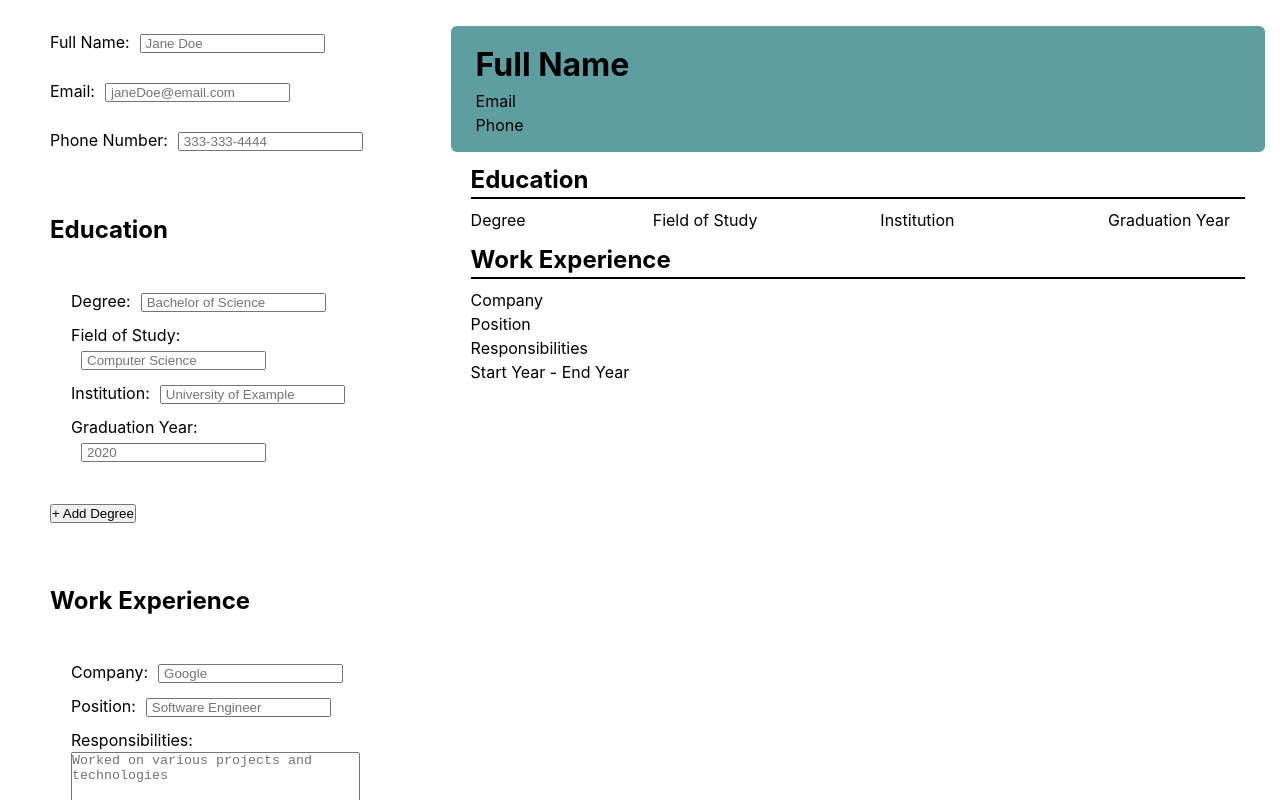
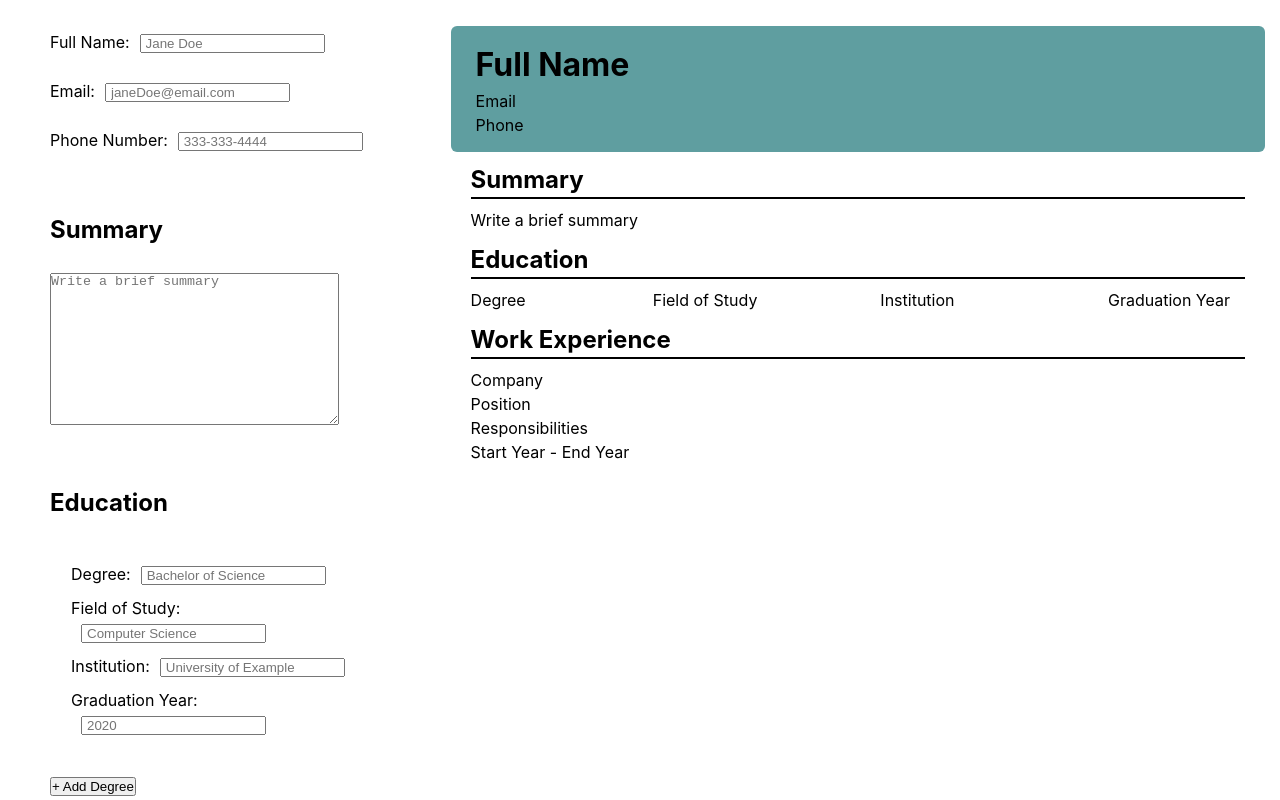
Before and after one commit to ha-x-3/odin-cv-application, a React (Vite) app: page / in a window 1280 px wide. Shown: the top 800 px of the page. Built offline with nearby package versions, Linux system fonts and the light colour scheme.

Commit message:
Added Summary section component

```diff
--- a/src/App.jsx
+++ b/src/App.jsx
@@ -2,6 +2,7 @@ import React, { useState } from 'react';
 import './App.css';
 import EducationInfo from './components/educationInfo.jsx';
 import GeneralInfo from './components/generalInfo.jsx';
+import Summary from './components/summary.jsx';
 import WorkInfo from './components/workInfo.jsx';
 import PdfExporter from './components/pdfExporter.jsx';
 
@@ -11,6 +12,7 @@ function App() {
 		email: '',
 		phoneNumber: '',
 	});
+	const [summary, setSummary] = useState('');
 	const [educationInfo, setEducationInfo] = useState([
 		{
 			degree: '',
@@ -37,6 +39,10 @@ function App() {
 					generalInfo={generalInfo}
 					setGeneralInfo={setGeneralInfo}
 				/>
+				<Summary
+                    summary={summary}
+                    setSummary={setSummary}
+                />
 				<EducationInfo
 					educationInfo={educationInfo}
 					setEducationInfo={setEducationInfo}
--- a/src/components/Preview.jsx
+++ b/src/components/Preview.jsx
@@ -1,7 +1,7 @@
 import React, { forwardRef } from 'react';
 import '../styles/previewStyles.css';
 
-const Preview = forwardRef(({ generalInfo, educationInfo, workInfo }, ref) => {
+const Preview = forwardRef(({ generalInfo, summary, educationInfo, workInfo }, ref) => {
 	return (
 		<div
 			className='preview'
@@ -12,6 +12,9 @@ const Preview = forwardRef(({ generalInfo, educationInfo, workInfo }, ref) => {
 				<p>{generalInfo.email || 'Email'}</p>
 				<p>{generalInfo.phoneNumber || 'Phone'}</p>
 			</div>
+
+			<h2>Summary</h2>
+			<p>{summary || 'Write a brief summary'}</p>
 
 			<h2>Education</h2>
 			{educationInfo.map((edu, index) => (
--- /dev/null
+++ b/src/components/summary.jsx
@@ -0,0 +1,10 @@
+import React from 'react'
+
+export default function Summary() {
+  return (
+    <div className='summary main'>
+        <h2>Summary</h2>
+        <textarea name='summary' rows='10' cols='34' placeholder='Write a brief summary'></textarea>
+    </div>
+  )
+}
```
